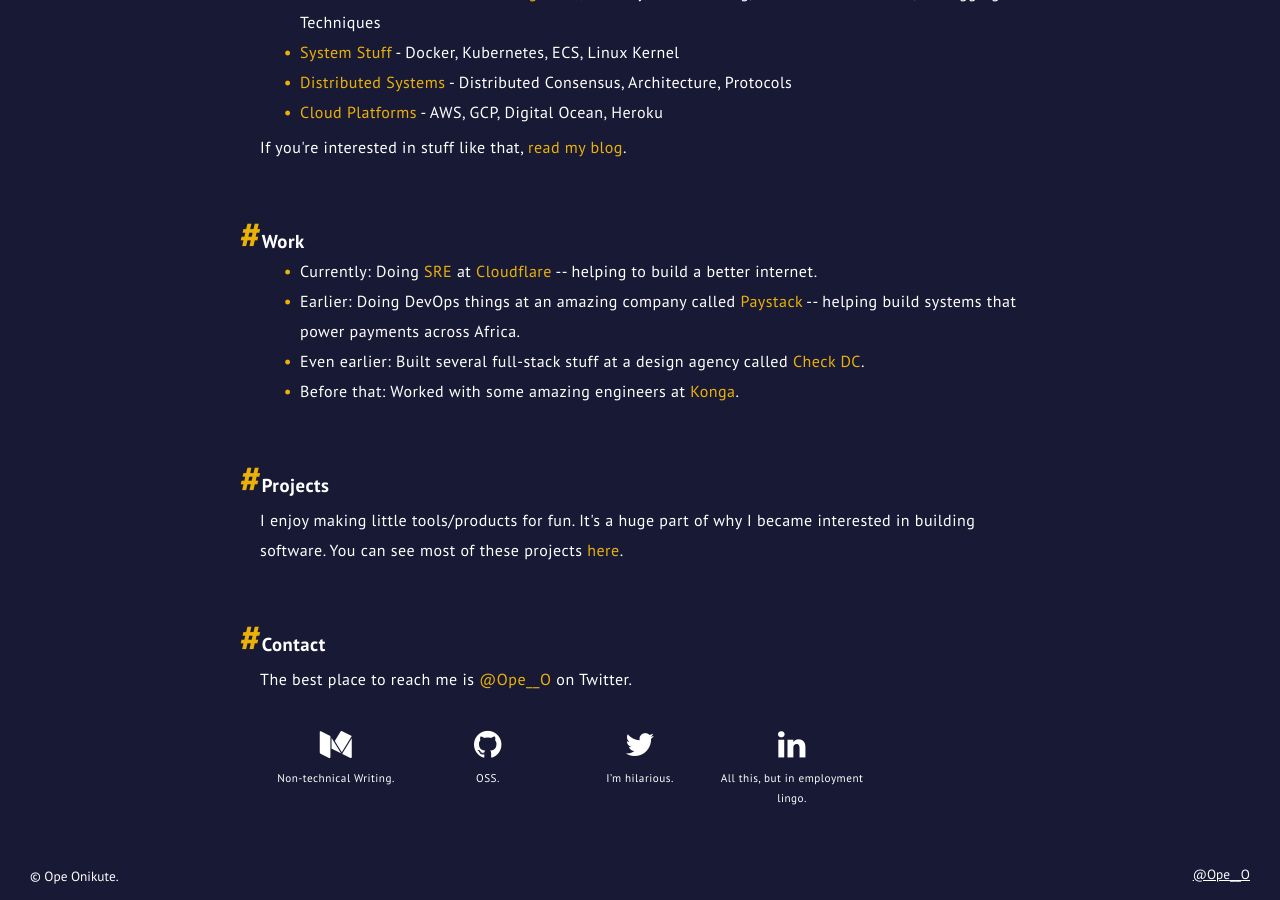
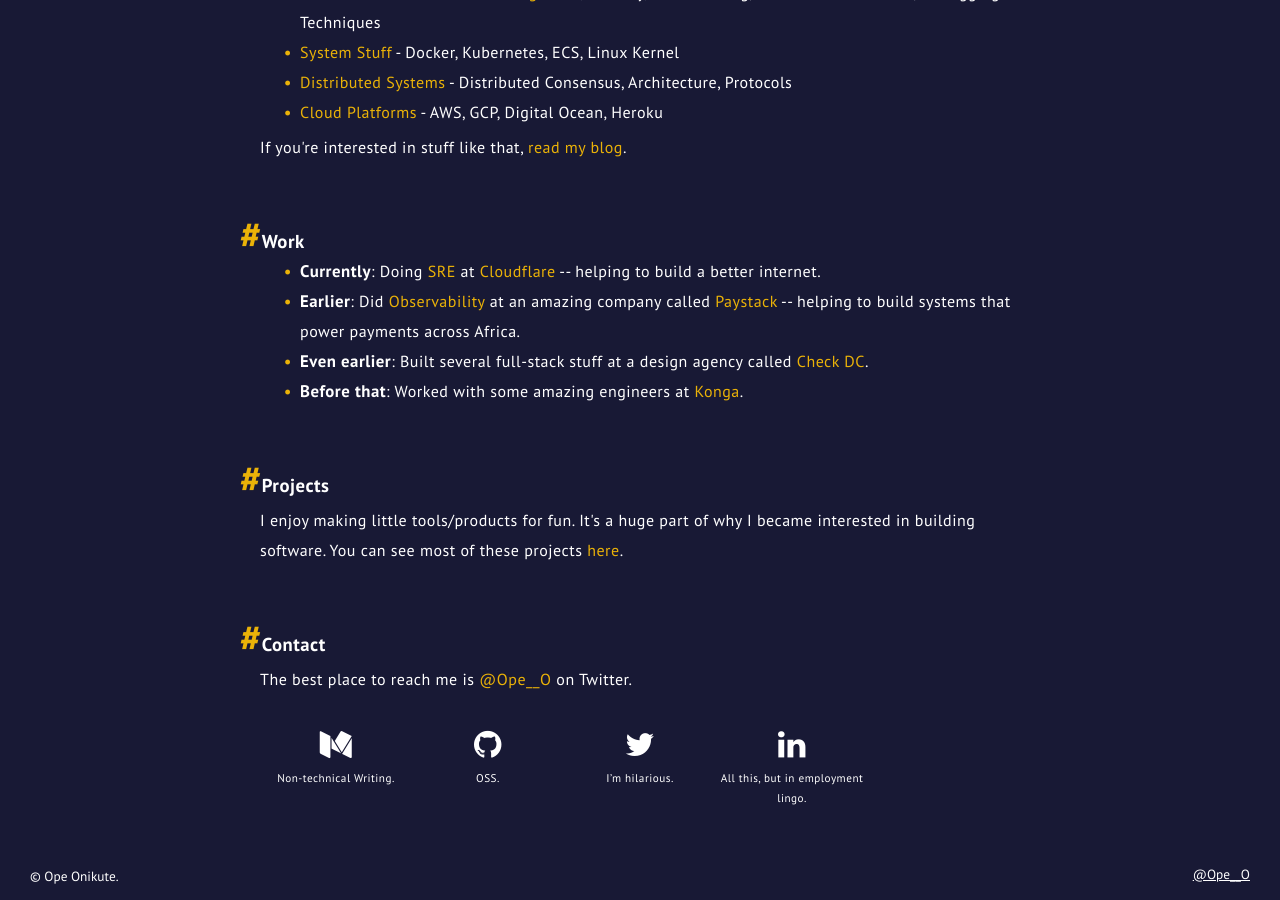
Before and after one commit to OpeOnikute/opeonikute.github.io, a Jekyll site: the page about.html, which Jekyll copies as it is, in a window 1280 px wide and 900 px high, scrolled down 725 px. Built offline with Jekyll 4.4.1, drawn with Linux system fonts in a browser that asks for light colours.

Commit message:
Update about.html

```diff
--- a/about.html
+++ b/about.html
@@ -125,10 +125,10 @@
           </div>
           <div class="about-content">
             <ul>
-              <li>Currently: Doing <a class="colored" target="_blank" href="https://sre.google/">SRE</a> at <a class="colored" target="_blank" href="https://cloudflare.com">Cloudflare</a> -- helping to build a better internet.</li>
-              <li>Earlier: Doing DevOps things at an amazing company called <a class="colored" target="_blank" href="https://paystack.com">Paystack</a> -- helping build systems that power payments across Africa.</li>
-              <li>Even earlier: Built several full-stack stuff at a design agency called <a class="colored" target="_blank" href="https://check-dc.com">Check DC</a>.</li>
-              <li>Before that: Worked with some amazing engineers at <a class="colored" target="_blank" href="https://konga.com">Konga</a>.</li>
+              <li><strong>Currently</strong>: Doing <a class="colored" target="_blank" href="https://sre.google/">SRE</a> at <a class="colored" target="_blank" href="https://cloudflare.com">Cloudflare</a> -- helping to build a better internet.</li>
+              <li><strong>Earlier</strong>: Did <a class="colored" target="_blank" href="https://paystack.com/blog/engineering-design/observability">Observability</a> at an amazing company called <a class="colored" target="_blank" href="https://paystack.com">Paystack</a> -- helping to build systems that power payments across Africa.</li>
+              <li><strong>Even earlier</strong>: Built several full-stack stuff at a design agency called <a class="colored" target="_blank" href="https://check-dc.com">Check DC</a>.</li>
+              <li><strong>Before that</strong>: Worked with some amazing engineers at <a class="colored" target="_blank" href="https://konga.com">Konga</a>.</li>
             </ul>
           </div>
         </li>
```
